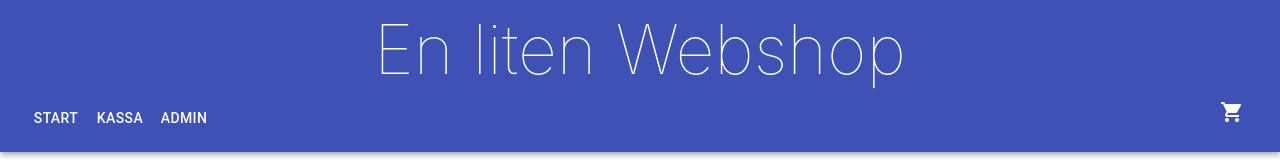
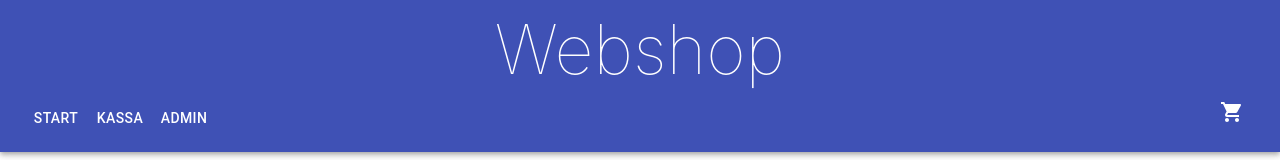
Before and after one commit to 95joaols/webbshop-schoolAssignments-, a React (Create React App) app: page / in a window 1280 px wide. Shown: the top 160 px of the page. Built offline with nearby package versions, Linux system fonts and the light colour scheme; grey boxes are pictures that could not be loaded.

Commit message:
fix headerTitle

```diff
--- a/src/components/Menu.tsx
+++ b/src/components/Menu.tsx
@@ -22,8 +22,6 @@ export const Menu: React.FC = () => {
       },
     },
     button: {
-      // margin: "1rem",
-      // borderRadius: "25px",
       backgroundColor: "none",
       color: "white",
     },
@@ -76,7 +74,7 @@ export const Menu: React.FC = () => {
     <div className={classes.root}>
       <AppBar position="static">
         <Toolbar className={classes.toolbar}>
-          <h1>En liten Webshop</h1>
+          <h1>Webshop</h1>
 
           <div className={classes.buttoncontainer}>
             <div className={classes.directionRow}>
```
